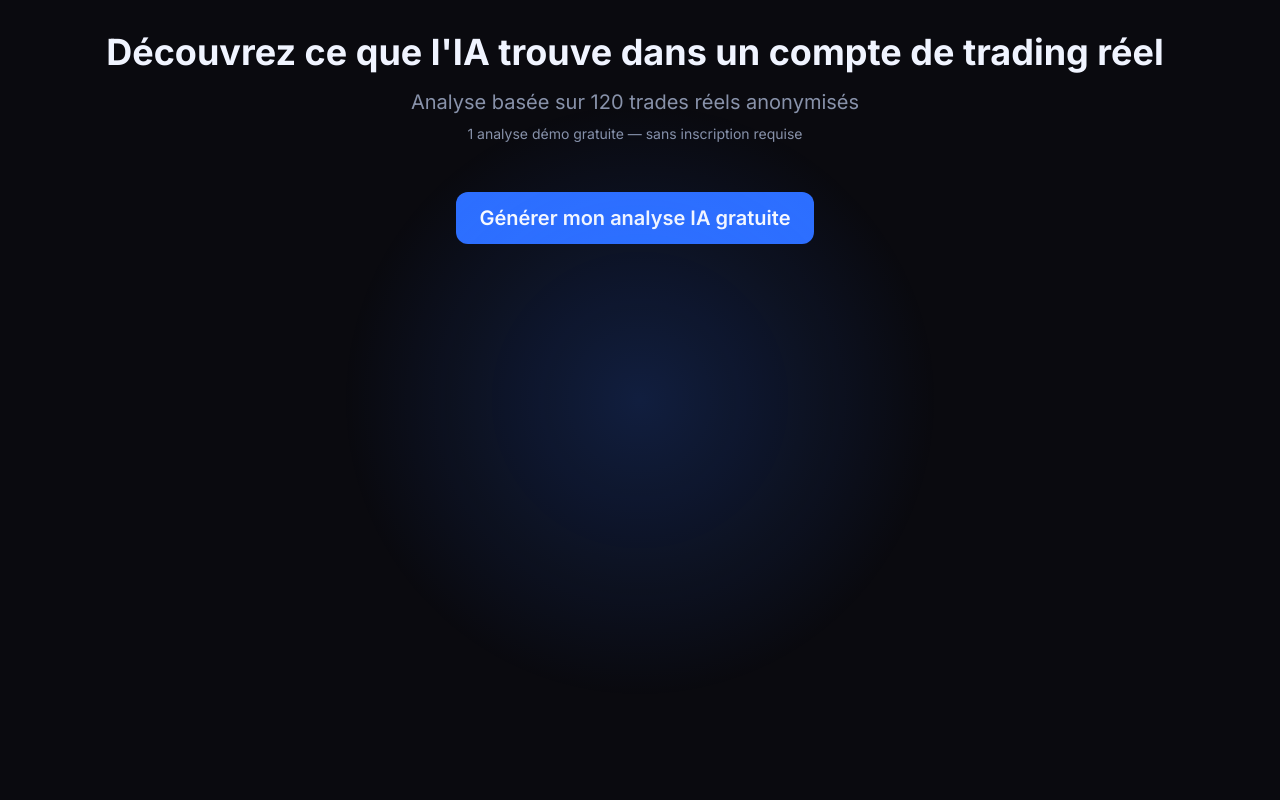
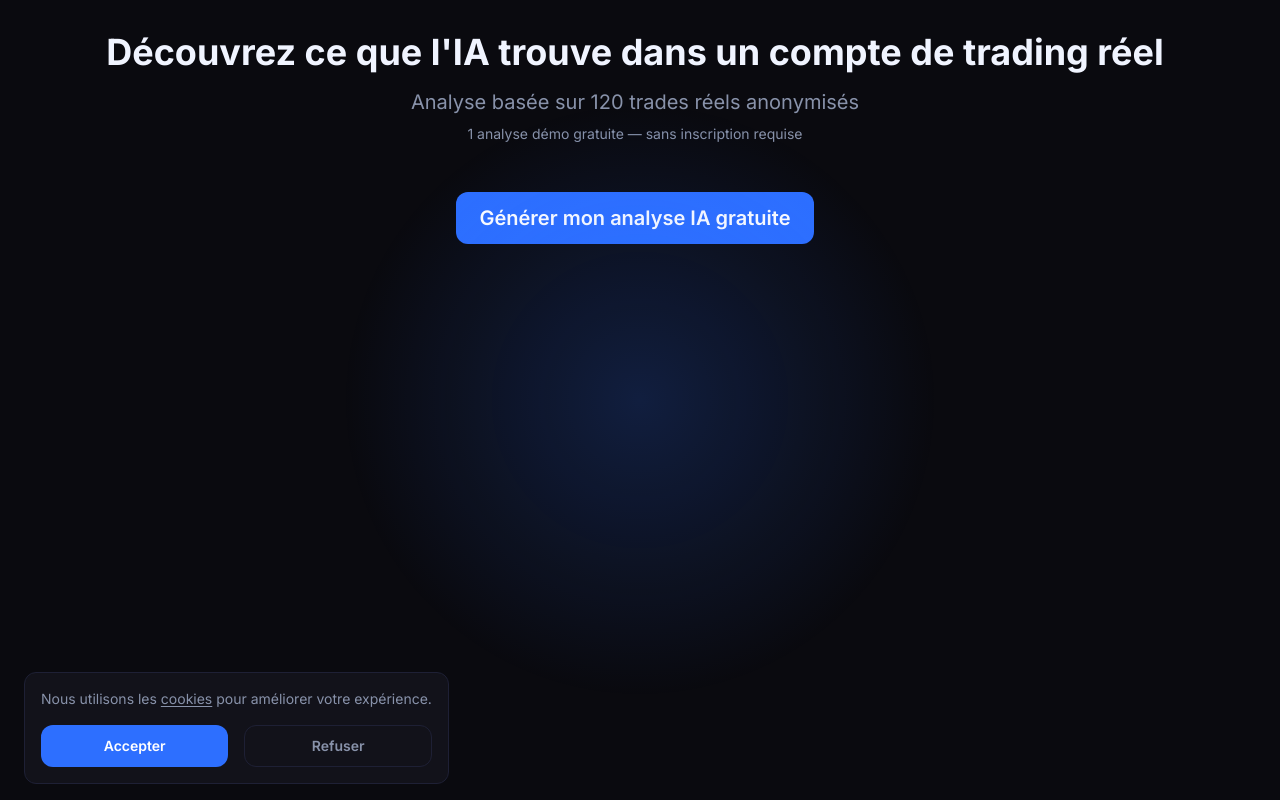
Before and after one commit to Sacha-10/alpha, a Next.js app: page /demo in a window 1280 px wide. Built offline with nearby package versions, Linux system fonts and the light colour scheme.

Commit message:
feat: cookie banner RGPD final

```diff
--- a/app/layout.tsx
+++ b/app/layout.tsx
@@ -1,5 +1,6 @@
 import type { Metadata } from "next";
 import { Inter, JetBrains_Mono } from "next/font/google";
+import CookieBanner from "@/components/CookieBanner";
 import { Providers } from "@/components/Providers";
 import ScrollReset from "@/components/ScrollReset";
 import "./globals.css";
@@ -66,6 +67,7 @@ export default function RootLayout({
         />
         <ScrollReset />
         <Providers>{children}</Providers>
+        <CookieBanner />
       </body>
     </html>
   );
--- /dev/null
+++ b/components/CookieBanner.tsx
@@ -0,0 +1,75 @@
+"use client";
+
+import Link from "next/link";
+import { useEffect, useState } from "react";
+
+const STORAGE_KEY = "alphatradex-cookie-consent";
+
+export default function CookieBanner() {
+  const [mounted, setMounted] = useState(false);
+  const [show, setShow] = useState(false);
+  const [exiting, setExiting] = useState(false);
+
+  useEffect(() => {
+    setMounted(true);
+    try {
+      const stored = localStorage.getItem(STORAGE_KEY);
+      if (!stored) setShow(true);
+    } catch {
+      setShow(true);
+    }
+  }, []);
+
+  const persistChoice = (value: "accepted" | "rejected") => {
+    try {
+      localStorage.setItem(STORAGE_KEY, value);
+    } catch {
+      /* ignore */
+    }
+    setExiting(true);
+  };
+
+  useEffect(() => {
+    if (!exiting) return;
+    const id = window.setTimeout(() => setShow(false), 320);
+    return () => window.clearTimeout(id);
+  }, [exiting]);
+
+  if (!mounted || !show) return null;
+
+  return (
+    <div
+      role="dialog"
+      aria-label="Cookies"
+      className={`fixed bottom-4 left-6 z-[100] max-w-[425px] rounded-[12px] border border-[#1E2035] bg-[#12121A] p-4 transition-opacity duration-300 ease-out ${
+        exiting ? "pointer-events-none opacity-0" : "opacity-100"
+      }`}
+    >
+      <p className="text-center whitespace-nowrap text-sm" style={{ color: "#8892AA" }}>
+        Nous utilisons les{" "}
+        <Link href="/legal/cookies" className="underline underline-offset-2 hover:opacity-90">
+          cookies
+        </Link>{" "}
+        pour améliorer votre expérience.
+      </p>
+      <div className="mt-4 grid grid-cols-2 gap-4">
+        <button
+          type="button"
+          onClick={() => persistChoice("accepted")}
+          className="rounded-[12px] px-3 py-2.5 text-sm font-semibold text-white transition-opacity hover:opacity-90"
+          style={{ backgroundColor: "#2D6FFF" }}
+        >
+          Accepter
+        </button>
+        <button
+          type="button"
+          onClick={() => persistChoice("rejected")}
+          className="rounded-[12px] border bg-transparent px-3 py-2.5 text-sm font-semibold transition-colors hover:opacity-90"
+          style={{ borderColor: "#1E2035", color: "#8892AA" }}
+        >
+          Refuser
+        </button>
+      </div>
+    </div>
+  );
+}
```
